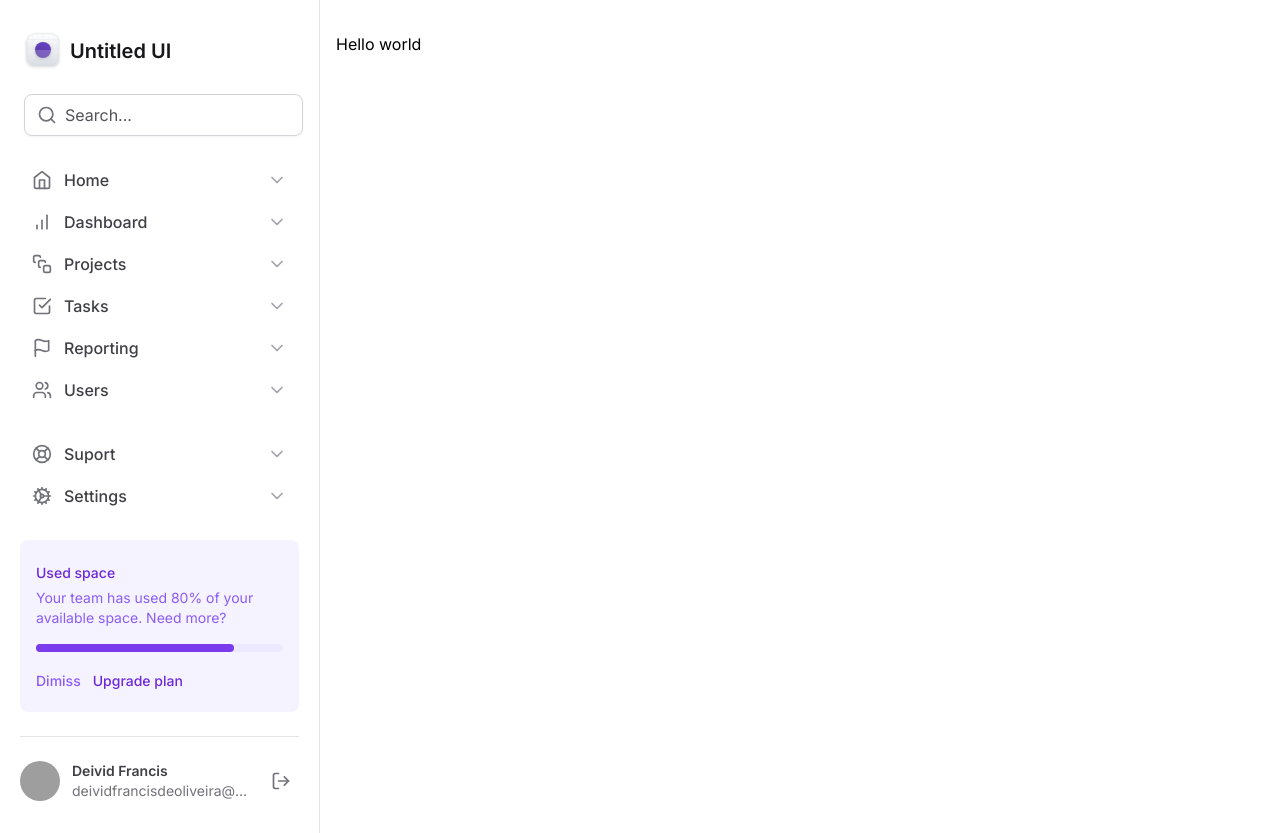
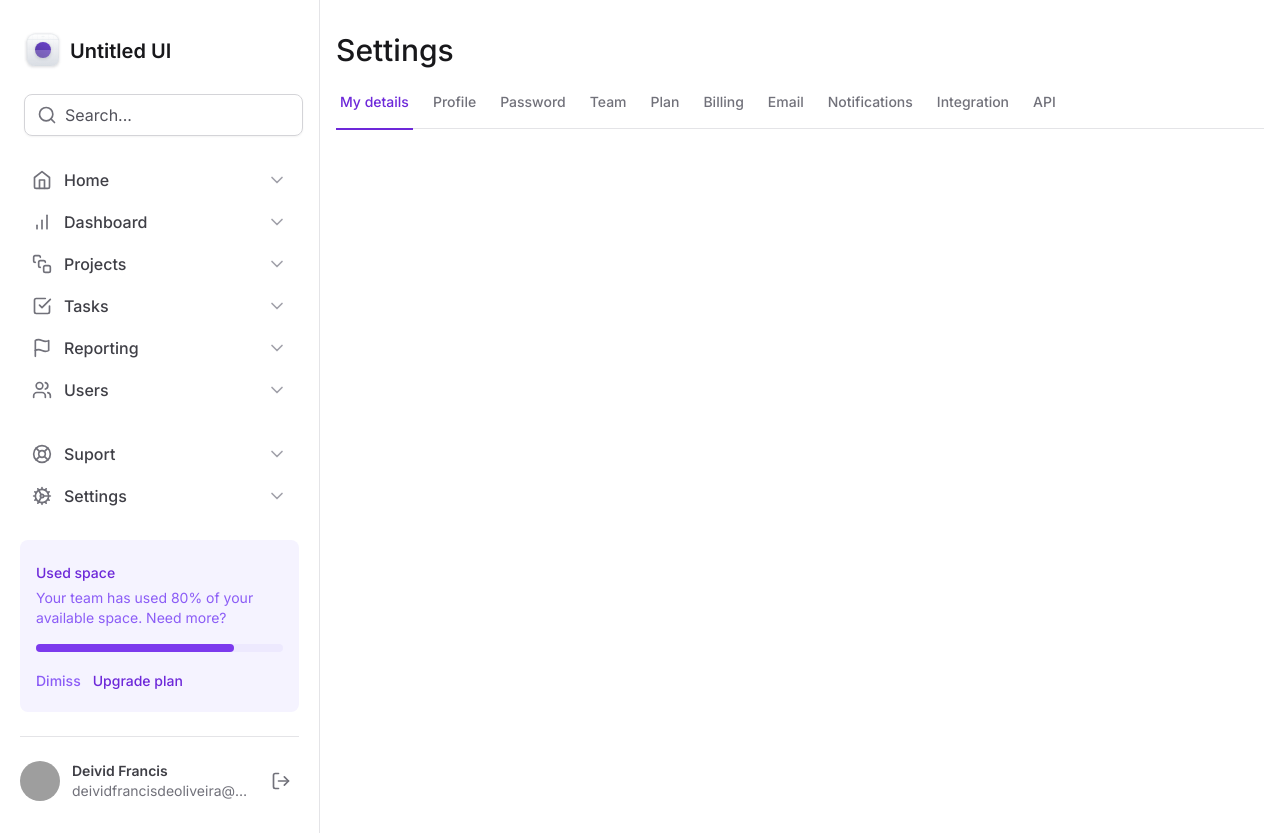
Before and after one commit to DeividFrancis/masterizando-tailwind, a Next.js app: page / in a window 1280 px wide. Built offline with nearby package versions, Linux system fonts and the light colour scheme; grey boxes are pictures that could not be loaded.

Commit message:
feat(formularios): Criando Abas com Radix Tabs

```diff
--- a/package.json
+++ b/package.json
@@ -9,6 +9,7 @@
     "lint": "next lint"
   },
   "dependencies": {
+    "@radix-ui/react-tabs": "^1.0.4",
     "@types/node": "20.4.10",
     "@types/react": "18.2.20",
     "@types/react-dom": "18.2.7",
--- a/src/app/layout.tsx
+++ b/src/app/layout.tsx
@@ -16,7 +16,7 @@
   children: React.ReactNode
 }) {
   return (
-    <html lang="en">
+    <html lang="en" className="antialiased">
       <body className={inter.className}>
         <div className="grid-cols-app grid min-h-screen">
           <Sidebar />
--- a/src/app/page.tsx
+++ b/src/app/page.tsx
@@ -1,3 +1,10 @@
+import { SettingsTabs } from '~/components/SettingsTabs'
+
 export default function Home() {
-  return <h1 className="">Hello world</h1>
+  return (
+    <>
+      <h1 className="text-3xl font-medium text-zinc-900">Settings</h1>
+      <SettingsTabs />
+    </>
+  )
 }
--- /dev/null
+++ b/src/components/SettingsTabs/TabItem.tsx
@@ -0,0 +1,24 @@
+'use client'
+
+import * as Tabs from '@radix-ui/react-tabs'
+
+interface TabItemProps {
+  value: string
+  title: string
+  isSelected?: boolean
+}
+
+export function TabItem({ value, title, isSelected }: TabItemProps) {
+  return (
+    <Tabs.Trigger
+      value={value}
+      className="relative px-1 pb-4 text-sm font-medium text-zinc-500 hover:text-violet-700 data-[state=active]:text-violet-700"
+    >
+      <span>{title}</span>
+
+      {isSelected && (
+        <div className="absolute -bottom-0.5 left-0 right-0 h-0.5 bg-violet-700" />
+      )}
+    </Tabs.Trigger>
+  )
+}
--- /dev/null
+++ b/src/components/SettingsTabs/index.tsx
@@ -0,0 +1,58 @@
+'use client'
+
+import * as Tabs from '@radix-ui/react-tabs'
+import { TabItem } from './TabItem'
+import { useState } from 'react'
+
+export function SettingsTabs() {
+  const [currentTab, setCurrentTab] = useState('tab1')
+
+  return (
+    <Tabs.Root value={currentTab} onValueChange={setCurrentTab}>
+      <Tabs.List className="mt-6 flex w-full items-center gap-4 border-b border-zinc-200">
+        <TabItem
+          value="tab1"
+          title="My details"
+          isSelected={currentTab === 'tab1'}
+        />
+        <TabItem
+          value="tab2"
+          title="Profile"
+          isSelected={currentTab === 'tab2'}
+        />
+        <TabItem
+          value="tab3"
+          title="Password"
+          isSelected={currentTab === 'tab3'}
+        />
+        <TabItem value="tab4" title="Team" isSelected={currentTab === 'tab4'} />
+        <TabItem value="tab5" title="Plan" isSelected={currentTab === 'tab5'} />
+        <TabItem
+          value="tab6"
+          title="Billing"
+          isSelected={currentTab === 'tab6'}
+        />
+        <TabItem
+          value="tab7"
+          title="Email"
+          isSelected={currentTab === 'tab7'}
+        />
+        <TabItem
+          value="tab8"
+          title="Notifications"
+          isSelected={currentTab === 'tab8'}
+        />
+        <TabItem
+          value="tab9"
+          title="Integration"
+          isSelected={currentTab === 'tab9'}
+        />
+        <TabItem
+          value="tab10"
+          title="API"
+          isSelected={currentTab === 'tab10'}
+        />
+      </Tabs.List>
+    </Tabs.Root>
+  )
+}
```
Also changed, not shown: 1 other file (tests, documents, lock files or other folders).
